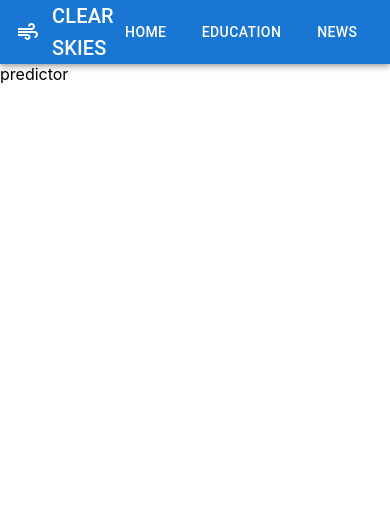
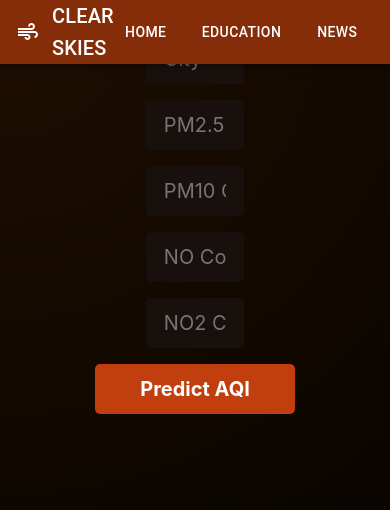
Before and after one commit to Techie5879/ClearSkies, a React (Create React App) app: page /predictor in a window 390 px wide. Shown: the top 510 px of the page. Built offline with nearby package versions, Linux system fonts and the light colour scheme.

Commit message:
added form, changed layout and organization

```diff
--- a/package.json
+++ b/package.json
@@ -12,6 +12,7 @@
     "@testing-library/jest-dom": "^5.16.5",
     "@testing-library/react": "^13.4.0",
     "@testing-library/user-event": "^13.5.0",
+    "axios": "^1.2.2",
     "react": "^18.2.0",
     "react-dom": "^18.2.0",
     "react-router-dom": "^6.6.1",
--- a/src/App.css
+++ b/src/App.css
@@ -1,38 +1,107 @@
-.App {
-  text-align: center;
+* {
+  box-sizing: border-box;
+  padding: 0;
+  margin: 0;
+  scroll-behavior: smooth;
 }
 
-.App-logo {
-  height: 40vmin;
-  pointer-events: none;
+a {
+  color: unset;
+  text-decoration: none;
 }
 
-@media (prefers-reduced-motion: no-preference) {
-  .App-logo {
-    animation: App-logo-spin infinite 20s linear;
+body {
+  /* Blue Gradient */
+
+  /* ff 3.6+ */
+  /* background:-moz-radial-gradient(circle at 0% 0%, rgba(0, 40, 68, 1) 0%, rgba(4, 12, 24, 1) 100%); */
+
+  /* safari 5.1+,chrome 10+ */
+  /* background:-webkit-radial-gradient(circle at 0% 0%, rgba(0, 40, 68, 1) 0%, rgba(4, 12, 24, 1) 100%); */
+
+  /* opera 11.10+ */
+  /* background:-o-radial-gradient(circle at 0% 0%, rgba(0, 40, 68, 1) 0%, rgba(4, 12, 24, 1) 100%); */
+
+  /* ie 10+ */
+  /* background:-ms-radial-gradient(circle at 0% 0%, rgba(0, 40, 68, 1) 0%, rgba(4, 12, 24, 1) 100%); */
+
+  /* global 92%+ browsers support */
+  /* background:radial-gradient(circle at 0% 0%, rgba(0, 40, 68, 1) 0%, rgba(4, 12, 24, 1) 100%); */
+
+
+
+  /* Orange to Black Gradient*/
+
+  /* ff 3.6+ */
+  background:-moz-radial-gradient(circle at 0% 0%, rgba(31, 15, 0, 1) 0%, rgba(0, 0, 0, 1) 99%);
+
+  /* safari 5.1+,chrome 10+ */
+  background:-webkit-radial-gradient(circle at 0% 0%, rgba(31, 15, 0, 1) 0%, rgba(0, 0, 0, 1) 99%);
+
+  /* opera 11.10+ */
+  background:-o-radial-gradient(circle at 0% 0%, rgba(31, 15, 0, 1) 0%, rgba(0, 0, 0, 1) 99%);
+
+  /* ie 10+ */
+  background:-ms-radial-gradient(circle at 0% 0%, rgba(31, 15, 0, 1) 0%, rgba(0, 0, 0, 1) 99%);
+
+  /* global 92%+ browsers support */
+  background:radial-gradient(circle at 0% 0%, rgba(31, 15, 0, 1) 0%, rgba(0, 0, 0, 1) 99%);
+
+
+  height: 100%;
+  margin: 0;
+  background-repeat: no-repeat;
+  background-attachment: fixed;
+}
+
+
+.section__padding {
+  padding: 4rem 6rem;
+}
+
+.section__margin {
+  margin: 4rem 6rem;
+}
+
+
+
+
+@-webkit-keyframes scale-up-center {
+  0% {
+    -webkit-transform: scale(0.5);
+            transform: scale(0.5);
+  }
+  100% {
+    -webkit-transform: scale(1);
+            transform: scale(1);
+  }
+}
+@keyframes scale-up-center {
+  0% {
+    -webkit-transform: scale(0.5);
+            transform: scale(0.5);
+  }
+  100% {
+    -webkit-transform: scale(1);
+            transform: scale(1);
   }
 }
 
-.App-header {
-  background-color: #282c34;
-  min-height: 100vh;
-  display: flex;
-  flex-direction: column;
-  align-items: center;
-  justify-content: center;
-  font-size: calc(10px + 2vmin);
-  color: white;
+
+@media screen and (max-width:700px) {
+  .section__padding {
+      padding: 4rem;
+  }
+  .section__margin {
+      margin: 4rem;
+  }
 }
 
-.App-link {
-  color: #61dafb;
-}
-
-@keyframes App-logo-spin {
-  from {
-    transform: rotate(0deg);
+@media screen and (max-width:550px) {
+  .section__padding {
+      padding: 4rem 2rem;
   }
-  to {
-    transform: rotate(360deg);
+  .section__margin {
+      margin: 4rem 2rem;
   }
 }
--- a/src/App.js
+++ b/src/App.js
@@ -1,9 +1,10 @@
 import React from "react";
 import { Routes, Route } from 'react-router-dom';
-import Navbar from "./components/NavBar/NavBar.jsx";
+import {Navbar} from "./components";
 import Home from "./pages/home";
 import About from "./pages/about";
 import Predictor from "./pages/predictor";
+import './App.css'
 
 function App() {
   return (
--- a/src/components/NavBar/NavBar.jsx
+++ b/src/components/NavBar/NavBar.jsx
@@ -1,12 +1,12 @@
 import { AppBar, Toolbar, IconButton, Typography, Stack, Button } from '@mui/material'
-import { Link, useNavigate } from 'react-router-dom'
+import { useNavigate } from 'react-router-dom'
 import AirIcon from '@mui/icons-material/Air';
 import './navbar.css'
 
 export const Navbar = () => {
 	const navigate = useNavigate();
 	return (
-		<AppBar position='static'>
+		<AppBar position='sticky' style={{ backgroundColor:'#852c09' }}>
 			<Toolbar>
 				<IconButton size='large' edge='start' color='inherit' aria-label='logo'>
 					<AirIcon />
--- /dev/null
+++ b/src/components/form/Form.jsx
@@ -0,0 +1,78 @@
+import React from 'react'
+import { useEffect } from 'react'
+import { useState } from 'react'
+import { useNavigate } from 'react-router-dom'
+
+
+import './form.css'
+
+
+const Form = () => {
+  const [title, setTitle] = useState("");
+  const [isPending, setIsPending] = useState(false);
+  const navigate = useNavigate();
+
+  // Handling of submission of form
+  const movie_submit = {title};
+  const handleSubmit = (e) => {
+    e.preventDefault();
+
+    setIsPending(true);
+
+    // console.log(movie_submit);
+
+    fetch('/predictor', {method: "POST", headers: { "Content-Type": "application/json" }, body: JSON.stringify(movie_submit)
+    }).then((response) => {
+      if (response.status !== 200) {
+        navigate("/apology");
+        // return {}
+      }
+      if (response.status === 200) {
+        return response.json();
+      }
+    }).then((data) => {
+      // console.log(data);
+      title ? (navigate('/predict', { state: { wasFetched: true, resp_data: data} })) : (navigate('/apology'));
+      setIsPending(false);
+    })
+
+  }
+
+
+
+  // Autocomplete on escaped regex string, matches returns matched array
+  const onChangeHandler = (title) => {
+
+    setTitle(title);
+  }
+
+
+  return (
+
+    <div className='form_container'>
+        <div className='test'>
+          <form className='form' onSubmit={handleSubmit}>
+
+            <input type='text' placeholder='City' id="city" autoFocus
+            autoComplete='off' value={title} onChange={(e)=>{ setTitle(e.target.value); onChangeHandler(e.target.value) }}/>
+            <input type='text' placeholder='PM2.5 Concentration' id="pm2_5"
+            autoComplete='off' value={title} onChange={(e)=>{ setTitle(e.target.value); onChangeHandler(e.target.value) }}/>
+            <input type='text' placeholder='PM10 Concentration' id="pm10"
+            autoComplete='off' value={title} onChange={(e)=>{ setTitle(e.target.value); onChangeHandler(e.target.value) }}/>
+            <input type='text' placeholder='NO Concentration' id="NO"
+            autoComplete='off' value={title} onChange={(e)=>{ setTitle(e.target.value); onChangeHandler(e.target.value) }}/>
+            <input type='text' placeholder='NO2 Concentration' id="NO2"
+            autoComplete='off' value={title} onChange={(e)=>{ setTitle(e.target.value); onChangeHandler(e.target.value) }}/>
+
+            {!isPending && <button className='button'>Predict AQI</button>}
+            {isPending && <button className='button' disabled>Predicting...</button>}
+          </form>
+
+
+        </div>
+    </div>
+
+  )
+}
+
+export default Form;
--- /dev/null
+++ b/src/components/form/form.css
@@ -0,0 +1,104 @@
+
+.form_container {
+    display: flex;
+    flex: 1;
+    align-items: center;
+    /* border: 2px solid hotpink; */
+}
+
+.form {
+    display: flex;
+    flex-direction: column;
+    /* width: 100%; */
+    align-items: center;
+    justify-items: center;
+    justify-content: center;
+    width: 60%;
+    margin-top: 100px;
+    /* border: 2px solid greenyellow; */
+}
+
+.form input {
+    flex: 2;
+    width: 70%;
+    min-height: 50px;
+    font-family: var(--font-family);
+    font-size: 20px;
+    line-height: 27px;
+    background: #18100D;
+    border: 2px solid #18100D;
+    padding: 0 1rem;
+    outline: none;
+    color: #fff;
+    border-radius: 5px 0px 0px 5px;
+    margin-top: 1rem;
+}
+
+.form button {
+    flex: 0.6;
+    width: 30%;
+    min-height: 50px;
+    font-family: var(--font-family);
+    font-weight: bold;
+    font-size: 20px;
+    line-height: 27px;
+    background: #C13E0E;
+    border-radius: 5px 5px 5px 5px;
+    color: #FFFFFF;
+    outline: none;
+    cursor: pointer;
+    padding: 0 1rem;
+    border: none;
+    margin-top: 2rem;
+
+}
+
+.form input:active {
+	-webkit-animation: slide-top 0.5s cubic-bezier(0.250, 0.460, 0.450, 0.940) both;
+	        animation: slide-top 0.5s cubic-bezier(0.250, 0.460, 0.450, 0.940) both;
+}
+
+
+.test {
+    display: flex;
+    flex-direction: column;
+    width: 60%;
+    /* border: 2px solid blue; */
+    height: 500px;
+    align-items: center;
+
+}
+
+@media screen and (max-width:850px) {
+    .test {
+        flex-direction: column-reverse;
+
+        /* justify-items: flex-end; */
+    }
+    .form {
+        margin-top: 0px;
+        margin-bottom: 150px;
+    }
+    .suggestions {
+        width: 100%;
+    }
+}
+
+
+@media screen and (max-width:850px) {
+    .form {
+        flex-direction: column;
+        align-items: center;
+    }
+    .form button {
+
+        margin-top: 1rem;
+        border-radius: 5px 5px 5px 5px;
+        width: 40%;
+        min-width: 200px;
+    }
+
+    .form input {
+        border-radius: 5px 5px 5px 5px;
+    }
+}
--- /dev/null
+++ b/src/components/index.js
@@ -0,0 +1,2 @@
+export { default as Navbar } from './navbar/Navbar'
+export { default as Form } from './form/Form'
--- a/src/pages/home.js
+++ b/src/pages/home.js
@@ -1,8 +1,11 @@
 import React from 'react'
+
 
 const home = () => {
   return (
-    <div>Heloooooooo</div>
+    <div>
+
+    </div>
   )
 }
 
--- /dev/null
+++ b/src/pages/predictor.css
@@ -0,0 +1,8 @@
+.form_container {
+    flex: 1;
+    height: 91vh;
+    width: 100%;
+    display: flex;
+    flex-direction: column;
+    /* border: 2px solid pink; */
+}
--- a/src/pages/predictor.js
+++ b/src/pages/predictor.js
@@ -1,8 +1,12 @@
 import React from 'react'
-
+import {Form} from '../components'
+import './predictor.css'
 const predictor = () => {
   return (
-    <div>predictor</div>
+    <div>
+
+      <Form></Form>
+    </div>
   )
 }
 
```
Also changed, not shown: 2 other files (tests, documents, lock files or other folders).
